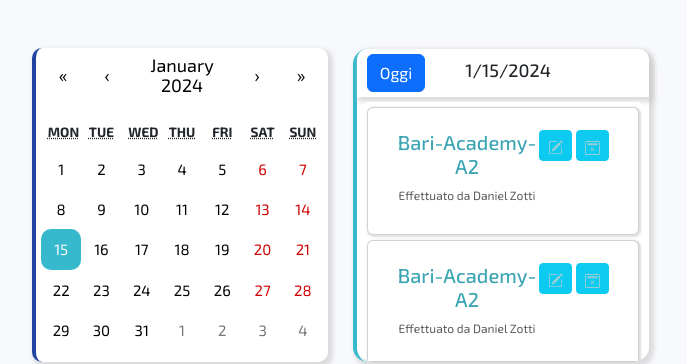
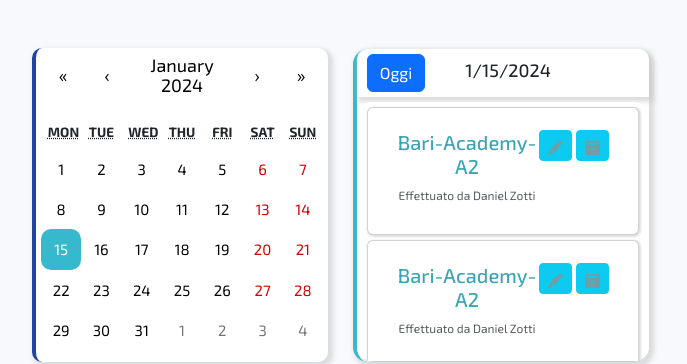
Before and after one commit to asicuro/tirocinio-prenotazione-postazioni, a React (Create React App) app in the folder frontend/prenotazione-postazioni/: page / in a window 1280 px wide. Shown: the top 364 px of the page, without its empty margins (300-987 px from the left). Built offline with nearby package versions, Linux system fonts and the light colour scheme.

Commit message:
Colori icone

```diff
--- a/frontend/prenotazione-postazioni/src/Agenda.jsx
+++ b/frontend/prenotazione-postazioni/src/Agenda.jsx
@@ -12,17 +12,15 @@ export const Agenda = ({ giorno, setGiorno }) => {
                 </div>
                 <div className='col-md-4'>
                     <button type="button" className="btn btn-sm me-1 btn-info" onClick={() => alert(" modificato")}>
-                        <svg xmlns="http://www.w3.org/2000/svg" width="15" height="15" fill="#96cfd7" class="bi bi-pencil-square" viewBox="0 0 16 16">
-                            <path d="M15.502 1.94a.5.5 0 0 1 0 .706L14.459 3.69l-2-2L13.502.646a.5.5 0 0 1 .707 0l1.293 1.293zm-1.75 2.456-2-2L4.939 9.21a.5.5 0 0 0-.121.196l-.805 2.414a.25.25 0 0 0 .316.316l2.414-.805a.5.5 0 0 0 .196-.12l6.813-6.814z"></path>
-                            <path fill-rule="evenodd" d="M1 13.5A1.5 1.5 0 0 0 2.5 15h11a1.5 1.5 0 0 0 1.5-1.5v-6a.5.5 0 0 0-1 0v6a.5.5 0 0 1-.5.5h-11a.5.5 0 0 1-.5-.5v-11a.5.5 0 0 1 .5-.5H9a.5.5 0 0 0 0-1H2.5A1.5 1.5 0 0 0 1 2.5z"></path>
+                        <svg xmlns="http://www.w3.org/2000/svg" width="15" height="15" fill="#729da3" class="bi bi-pencil-fill" viewBox="0 0 16 16">
+                            <path d="M12.854.146a.5.5 0 0 0-.707 0L10.5 1.793 14.207 5.5l1.647-1.646a.5.5 0 0 0 0-.708zm.646 6.061L9.793 2.5 3.293 9H3.5a.5.5 0 0 1 .5.5v.5h.5a.5.5 0 0 1 .5.5v.5h.5a.5.5 0 0 1 .5.5v.5h.5a.5.5 0 0 1 .5.5v.207zm-7.468 7.468A.5.5 0 0 1 6 13.5V13h-.5a.5.5 0 0 1-.5-.5V12h-.5a.5.5 0 0 1-.5-.5V11h-.5a.5.5 0 0 1-.5-.5V10h-.5a.5.5 0 0 1-.175-.032l-.179.178a.5.5 0 0 0-.11.168l-2 5a.5.5 0 0 0 .65.65l5-2a.5.5 0 0 0 .168-.11z" />
                         </svg>
                     </button>
                     <button type="button" className="btn btn-info btn-sm" onClick={() => alert("eliminato")}>
-                        <svg xmlns="http://www.w3.org/2000/svg" width="15" height="15" fill="#96cfd7" class="bi bi-calendar2-x" viewBox="0 0 16 16">
-                            <path d="M6.146 8.146a.5.5 0 0 1 .708 0L8 9.293l1.146-1.147a.5.5 0 1 1 .708.708L8.707 10l1.147 1.146a.5.5 0 0 1-.708.708L8 10.707l-1.146 1.147a.5.5 0 0 1-.708-.708L7.293 10 6.146 8.854a.5.5 0 0 1 0-.708"></path>
-                            <path d="M3.5 0a.5.5 0 0 1 .5.5V1h8V.5a.5.5 0 0 1 1 0V1h1a2 2 0 0 1 2 2v11a2 2 0 0 1-2 2H2a2 2 0 0 1-2-2V3a2 2 0 0 1 2-2h1V.5a.5.5 0 0 1 .5-.5M2 2a1 1 0 0 0-1 1v11a1 1 0 0 0 1 1h12a1 1 0 0 0 1-1V3a1 1 0 0 0-1-1z"></path>
-                            <path d="M2.5 4a.5.5 0 0 1 .5-.5h10a.5.5 0 0 1 .5.5v1a.5.5 0 0 1-.5.5H3a.5.5 0 0 1-.5-.5z"></path>
+                        <svg xmlns="http://www.w3.org/2000/svg" width="15" height="15" fill="#729da3" class="bi bi-calendar2-x-fill" viewBox="0 0 16 16">
+                            <path d="M3.5 0a.5.5 0 0 1 .5.5V1h8V.5a.5.5 0 0 1 1 0V1h1a2 2 0 0 1 2 2v11a2 2 0 0 1-2 2H2a2 2 0 0 1-2-2V3a2 2 0 0 1 2-2h1V.5a.5.5 0 0 1 .5-.5m9.954 3H2.545c-.3 0-.545.224-.545.5v1c0 .276.244.5.545.5h10.91c.3 0 .545-.224.545-.5v-1c0-.276-.244-.5-.546-.5m-6.6 5.146a.5.5 0 1 0-.708.708L7.293 10l-1.147 1.146a.5.5 0 0 0 .708.708L8 10.707l1.146 1.147a.5.5 0 0 0 .708-.708L8.707 10l1.147-1.146a.5.5 0 0 0-.708-.708L8 9.293z" />
                         </svg>
+
                     </button>
                 </div>
             </div>
```
